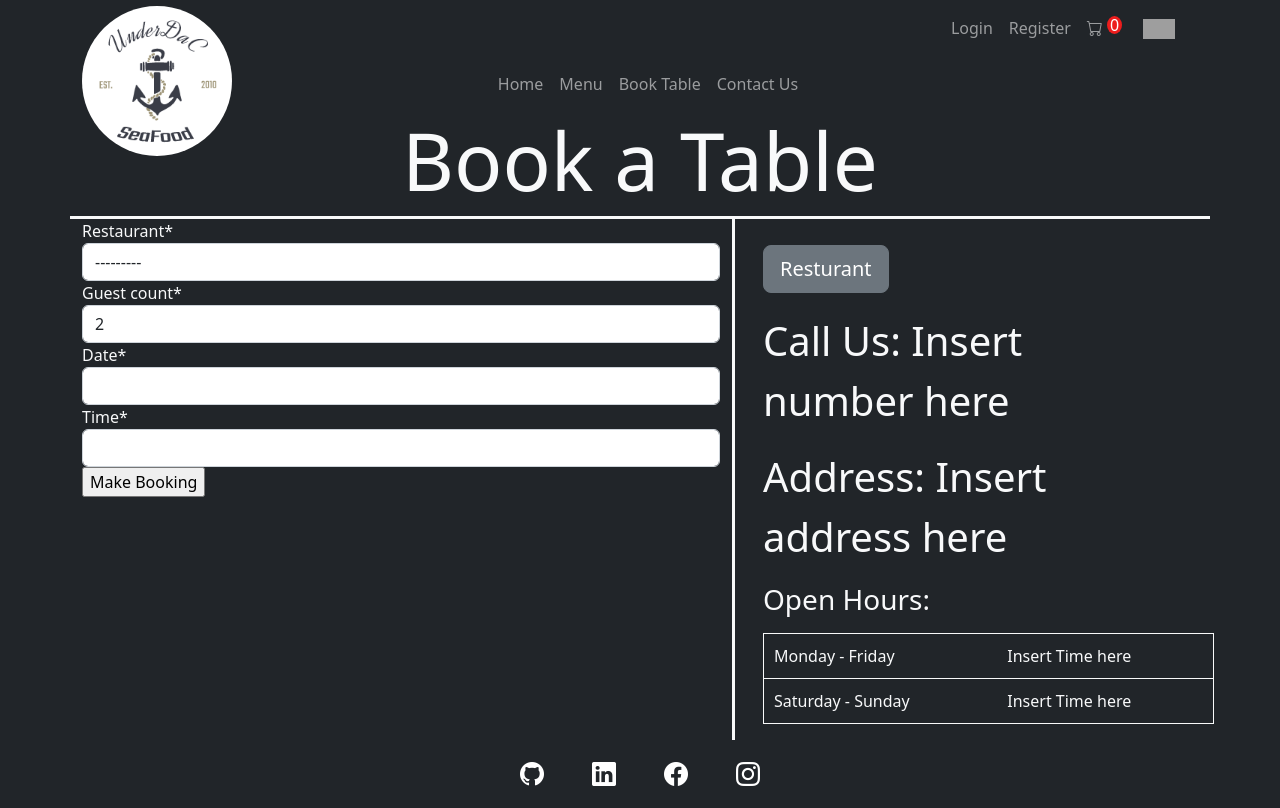
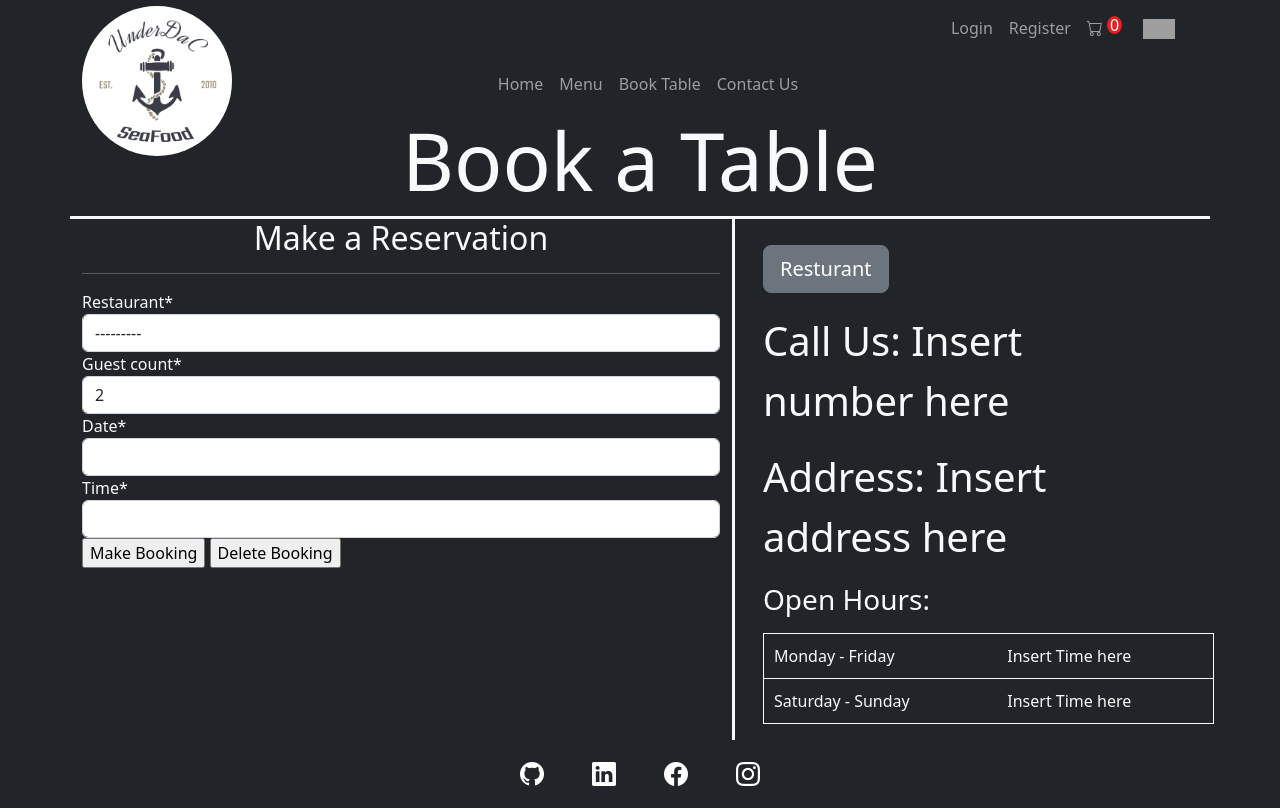
Before and after one commit to RobinGJonsson/UnderDaC, a Django app: page /table_booking/ in a window 1280 px wide. Shown: the top 808 px of the page. Run offline with Django 3.2, Linux system fonts and the light colour scheme; data that the repository does not hold is empty; some libraries are stand-ins or nearby versions; grey boxes are pictures that could not be loaded.

Commit message:
Add ability to delete booking

```diff
--- a/restaurant/urls.py
+++ b/restaurant/urls.py
@@ -12,5 +12,5 @@ urlpatterns = [
     path('update_cart/', views.update_cart, name='update_cart'),
     path('process_order/', views.process_order, name='process_order'),
     path('update_booking/<str:pk>/', views.update_booking, name='update_booking'),
-    path('delete_booking<str:pk>//', views.delete_booking, name='delete_booking'),
+    path('delete_booking/<str:pk>/', views.delete_booking, name='delete_booking'),
 ]
--- a/restaurant/views.py
+++ b/restaurant/views.py
@@ -149,15 +149,17 @@ def update_booking(request, pk):
             form.save()
             messages.add_message(request, messages.INFO,
                                  'Your Booking Has Been Updated')
-            return redirect('/table_booking/')
+            return redirect('table_booking')
 
     context = {'form': form}
     return render(request, 'table_booking.html', context)
 
 
 def delete_booking(request, pk):
-    context = {'form': form}
-    return render(request, 'table_booking.html', context)
+    booking = Booking.objects.get(id=pk)
+    booking.delete()
+
+    return redirect('table_booking')
 
 
 def update_cart(request):
--- a/templates/table_booking.html
+++ b/templates/table_booking.html
@@ -44,10 +44,13 @@
         {% endif %}
         <div class="row border-top border-3 border-light">
             <div class="col-lg-7 border-end border-3 border-light">
+                <h2 class="text-center">Make a Reservation</h2>
+                <hr>
                 <form method="POST" action="">
                     {% csrf_token %}
                     {{ form|crispy }}
                     <input type="submit" value="Make Booking">
+                    <input type="submit" value="Delete Booking"
                 </form>
             </div>
             <div class="col-lg-5 fs-1">
```
